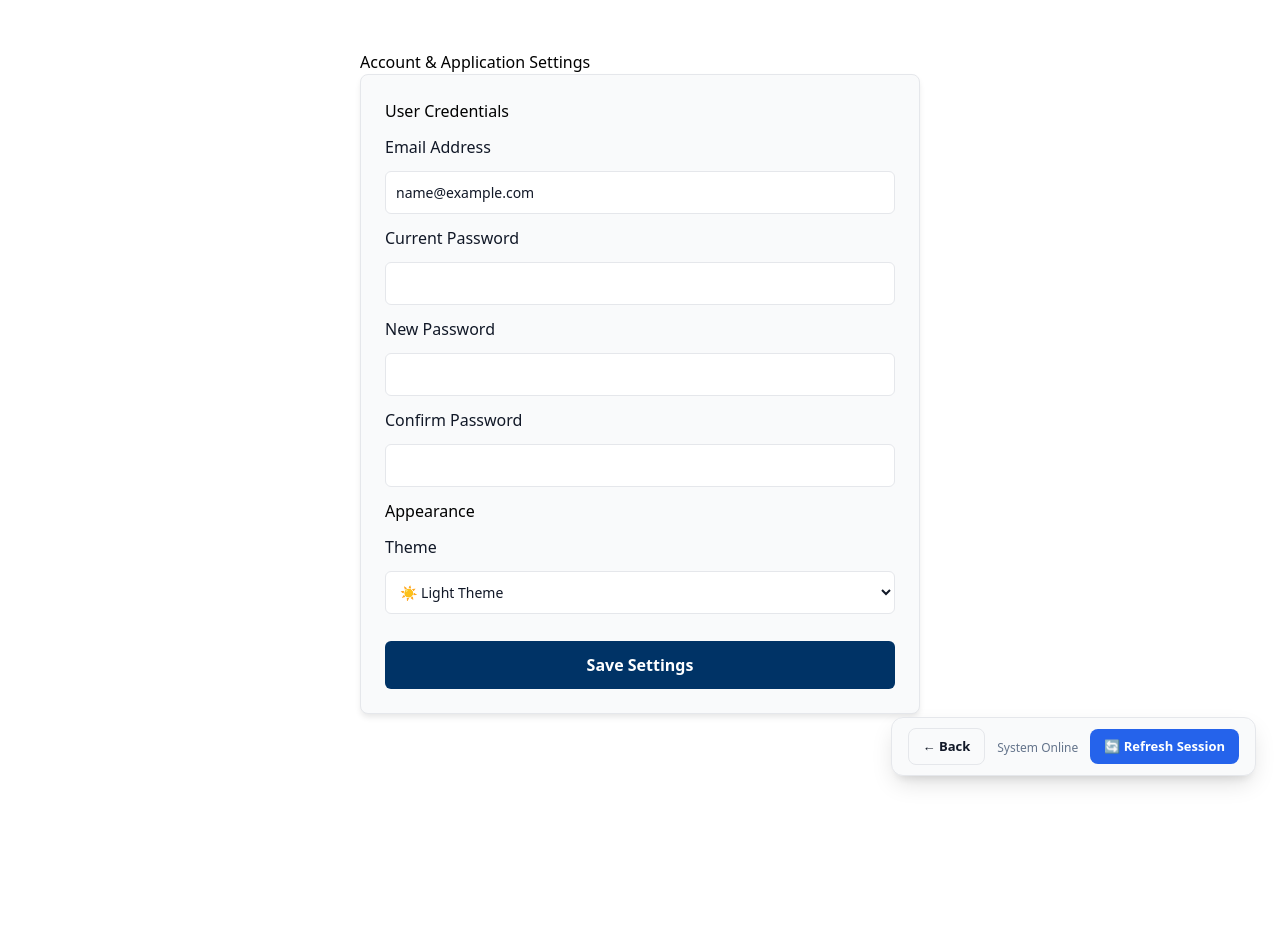
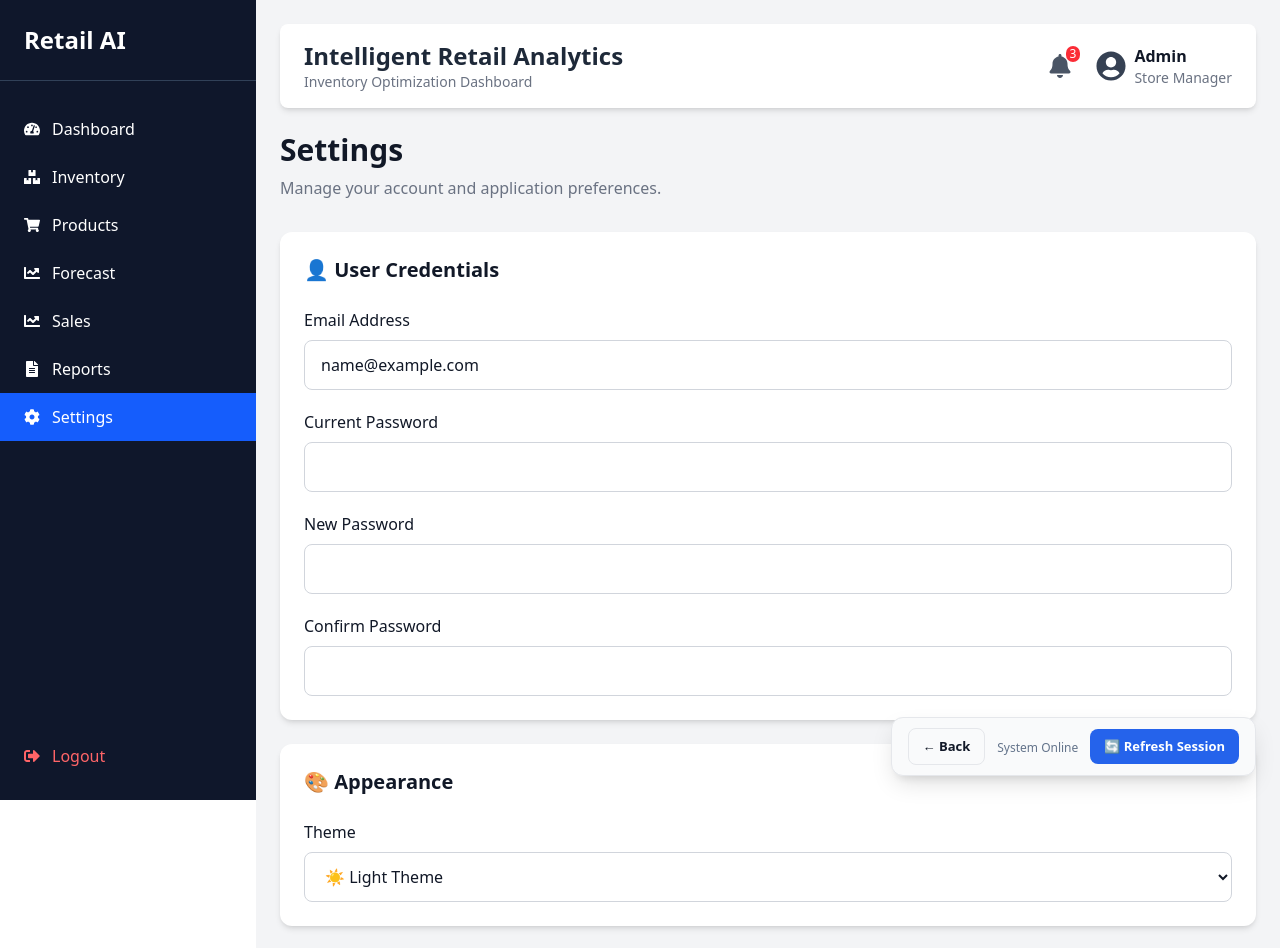
Before and after one commit to MDKubal-17/Intelligent-Retail-Analytics-and-Inventory-Optimization-System, a React (Vite) app in the folder retail-analytics-frontend/: page /settings in a window 1280 px wide. Shown: the top 948 px of the page. Before the commit the page ends 800 px from the top, so only its background shows below. Built offline with nearby package versions, Linux system fonts and the light colour scheme; no server answers; sample sign-in values are in the browser's storage.

Commit message:
Update Settings.jsx

```diff
--- a/retail-analytics-frontend/src/pages/Settings.jsx
+++ b/retail-analytics-frontend/src/pages/Settings.jsx
@@ -1,118 +1,269 @@
-import React, { useState, useEffect } from 'react';
+import React, { useState, useEffect } from "react";
+import Layout from "../components/Layout";
 
 export const Settings = () => {
-  // Read user from logged-in session (localStorage / context)
-  const storedUser = JSON.parse(localStorage.getItem('user')) || { id: '', email: 'admin@retail.com' };
+  // Read user from logged-in session
+  const storedUser =
+    JSON.parse(localStorage.getItem("user")) || {
+      id: "",
+      email: "admin@retail.com",
+    };
 
   const [email, setEmail] = useState(storedUser.email);
-  const [passwords, setPasswords] = useState({ current: '', new: '', confirm: '' });
-  const [theme, setTheme] = useState(localStorage.getItem('theme') || 'light');
-  const [message, setMessage] = useState({ type: '', text: '' });
+
+  const [passwords, setPasswords] = useState({
+    current: "",
+    new: "",
+    confirm: "",
+  });
+
+  const [theme, setTheme] = useState(
+    localStorage.getItem("theme") || "light"
+  );
+
+  const [message, setMessage] = useState({
+    type: "",
+    text: "",
+  });
+
   const [isSubmitting, setIsSubmitting] = useState(false);
 
   useEffect(() => {
-    document.documentElement.setAttribute('data-theme', theme);
-    localStorage.setItem('theme', theme);
+    document.documentElement.setAttribute("data-theme", theme);
+    localStorage.setItem("theme", theme);
   }, [theme]);
 
   const handleUpdate = async (e) => {
     e.preventDefault();
-    setMessage({ type: '', text: '' });
+
+    setMessage({
+      type: "",
+      text: "",
+    });
 
     if (passwords.new && passwords.new !== passwords.confirm) {
-      setMessage({ type: 'error', text: 'New passwords do not match!' });
+      setMessage({
+        type: "error",
+        text: "New passwords do not match!",
+      });
       return;
     }
 
     if (passwords.new && !passwords.current) {
-      setMessage({ type: 'error', text: 'Current password is required to set a new password.' });
+      setMessage({
+        type: "error",
+        text: "Current password is required to set a new password.",
+      });
       return;
     }
 
     setIsSubmitting(true);
 
     try {
-      const response = await fetch('http://localhost:5000/api/auth/update-settings', {
-        method: 'PUT',
-        headers: { 'Content-Type': 'application/json' },
+      const response = await fetch(
+        "http://localhost:5000/api/auth/update-settings",
+        {
+          method: "PUT",
+          headers: {
+            "Content-Type": "application/json",
+          },
           body: JSON.stringify({
             userId: storedUser.id,
             email,
             currentPassword: passwords.current,
             newPassword: passwords.new,
           }),
-      });
+        }
+      );
 
       const data = await response.json();
 
       if (response.ok) {
-        setMessage({ type: 'success', text: data.message || 'Settings updated successfully!' });
-        // Update stored session email if modified
-        localStorage.setItem('user', JSON.stringify({ ...storedUser, email }));
-        // Clear secret password fields from memory
-        setPasswords({ current: '', new: '', confirm: '' });
+        setMessage({
+          type: "success",
+          text: data.message || "Settings updated successfully!",
+        });
+
+        localStorage.setItem(
+          "user",
+          JSON.stringify({
+            ...storedUser,
+            email,
+          })
+        );
+
+        setPasswords({
+          current: "",
+          new: "",
+          confirm: "",
+        });
       } else {
-        setMessage({ type: 'error', text: data.message || 'Failed to update settings.' });
+        setMessage({
+          type: "error",
+          text: data.message || "Failed to update settings.",
+        });
       }
     } catch (err) {
-      setMessage({ type: 'error', text: 'Server unreachable. Check backend status.' });
+      setMessage({
+        type: "error",
+        text: "Server unreachable. Check backend status.",
+      });
     } finally {
       setIsSubmitting(false);
     }
   };
 
   return (
-    <div className="settings-page">
-      <h2>Account & Application Settings</h2>
+    <Layout>
+      <div>
+        {/* Page Heading */}
+        <h1 className="text-3xl font-bold mb-2">
+          Settings
+        </h1>
+
+        <p className="text-gray-500 mb-8">
+          Manage your account and application preferences.
+        </p>
+
+        {/* Message */}
         {message.text && (
-        <div className={`alert ${message.type === 'error' ? 'alert-error' : 'alert-success'}`}>
+          <div
+            className={`mb-6 p-4 rounded-lg ${
+              message.type === "error"
+                ? "bg-red-100 text-red-700"
+                : "bg-green-100 text-green-700"
+            }`}
+          >
             {message.text}
           </div>
         )}
 
-      <form onSubmit={handleUpdate} className="settings-card">
-        <h3>User Credentials</h3>
-        <label>Email Address</label>
+        <form onSubmit={handleUpdate}>
+
+          {/* Account Settings */}
+          <div className="bg-white rounded-xl shadow-md p-6 mb-6">
+
+            <h2 className="text-xl font-bold mb-6">
+              👤 User Credentials
+            </h2>
+
+            <div className="mb-5">
+
+              <label className="block font-medium mb-2">
+                Email Address
+              </label>
+
               <input
                 type="email"
                 value={email}
                 onChange={(e) => setEmail(e.target.value)}
                 required
+                className="w-full border border-gray-300 rounded-lg px-4 py-3 focus:outline-none focus:ring-2 focus:ring-blue-500"
               />
 
-        <label>Current Password</label>
+            </div>
+
+            <div className="mb-5">
+
+              <label className="block font-medium mb-2">
+                Current Password
+              </label>
+
               <input
                 type="password"
                 value={passwords.current}
-          onChange={(e) => setPasswords({ ...passwords, current: e.target.value })}
+                onChange={(e) =>
+                  setPasswords({
+                    ...passwords,
+                    current: e.target.value,
+                  })
+                }
+                className="w-full border border-gray-300 rounded-lg px-4 py-3 focus:outline-none focus:ring-2 focus:ring-blue-500"
               />
 
-        <label>New Password</label>
+            </div>
+
+            <div className="mb-5">
+
+              <label className="block font-medium mb-2">
+                New Password
+              </label>
+
               <input
                 type="password"
                 value={passwords.new}
-          onChange={(e) => setPasswords({ ...passwords, new: e.target.value })}
+                onChange={(e) =>
+                  setPasswords({
+                    ...passwords,
+                    new: e.target.value,
+                  })
+                }
+                className="w-full border border-gray-300 rounded-lg px-4 py-3 focus:outline-none focus:ring-2 focus:ring-blue-500"
               />
 
-        <label>Confirm Password</label>
+            </div>
+
+            <div>
+
+              <label className="block font-medium mb-2">
+                Confirm Password
+              </label>
+
               <input
                 type="password"
                 value={passwords.confirm}
-          onChange={(e) => setPasswords({ ...passwords, confirm: e.target.value })}
+                onChange={(e) =>
+                  setPasswords({
+                    ...passwords,
+                    confirm: e.target.value,
+                  })
+                }
+                className="w-full border border-gray-300 rounded-lg px-4 py-3 focus:outline-none focus:ring-2 focus:ring-blue-500"
               />
 
-        <h3>Appearance</h3>
-        <label>Theme</label>
-        <select value={theme} onChange={(e) => setTheme(e.target.value)}>
-          <option value="light">☀️ Light Theme</option>
-          <option value="dark">🌙 Dark Theme</option>
+            </div>
+
+          </div>
+
+          {/* Appearance */}
+          <div className="bg-white rounded-xl shadow-md p-6 mb-6">
+
+            <h2 className="text-xl font-bold mb-6">
+              🎨 Appearance
+            </h2>
+
+            <label className="block font-medium mb-2">
+              Theme
+            </label>
+
+            <select
+              value={theme}
+              onChange={(e) => setTheme(e.target.value)}
+              className="w-full border border-gray-300 rounded-lg px-4 py-3 focus:outline-none focus:ring-2 focus:ring-blue-500"
+            >
+              <option value="light">
+                ☀️ Light Theme
+              </option>
+
+              <option value="dark">
+                🌙 Dark Theme
+              </option>
             </select>
 
-        <button type="submit" className="btn-save" disabled={isSubmitting}>
-          {isSubmitting ? 'Saving...' : 'Save Settings'}
+          </div>
+
+          {/* Save Button */}
+          <button
+            type="submit"
+            disabled={isSubmitting}
+            className="bg-blue-600 text-white px-6 py-3 rounded-lg hover:bg-blue-700 disabled:opacity-50"
+          >
+            {isSubmitting ? "Saving..." : "Save Settings"}
           </button>
+
         </form>
       </div>
+    </Layout>
   );
 };
 
```
Lines whose indentation alone changed are shown as unchanged.
